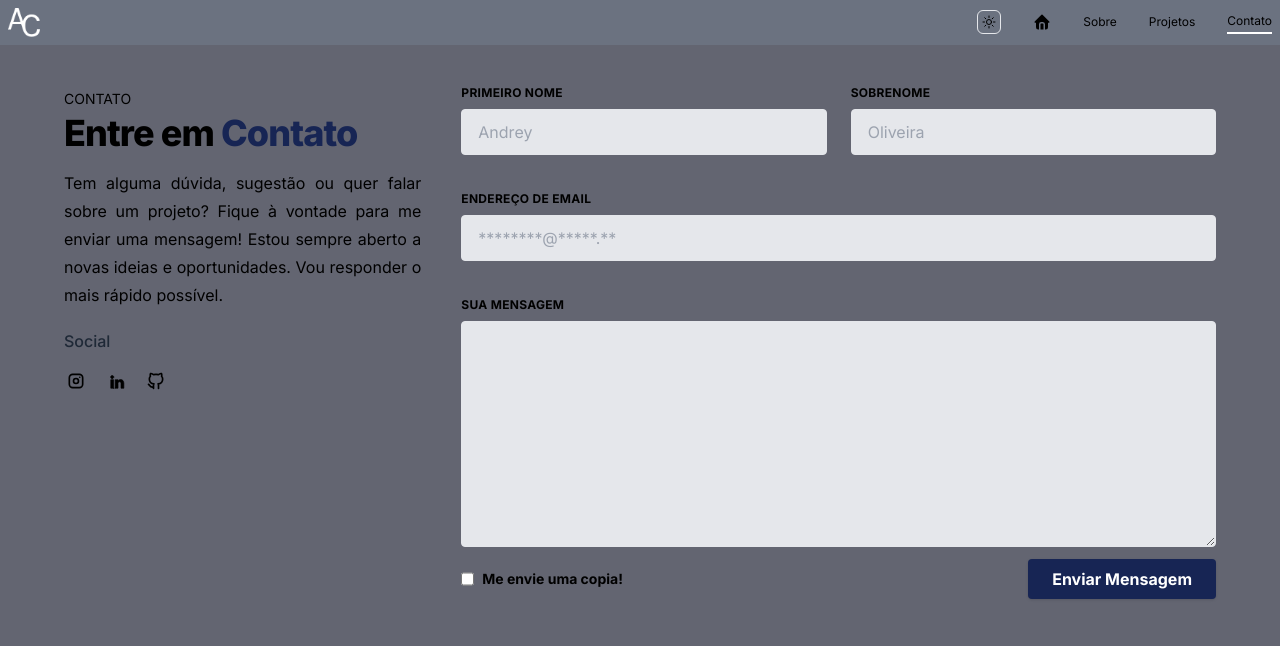
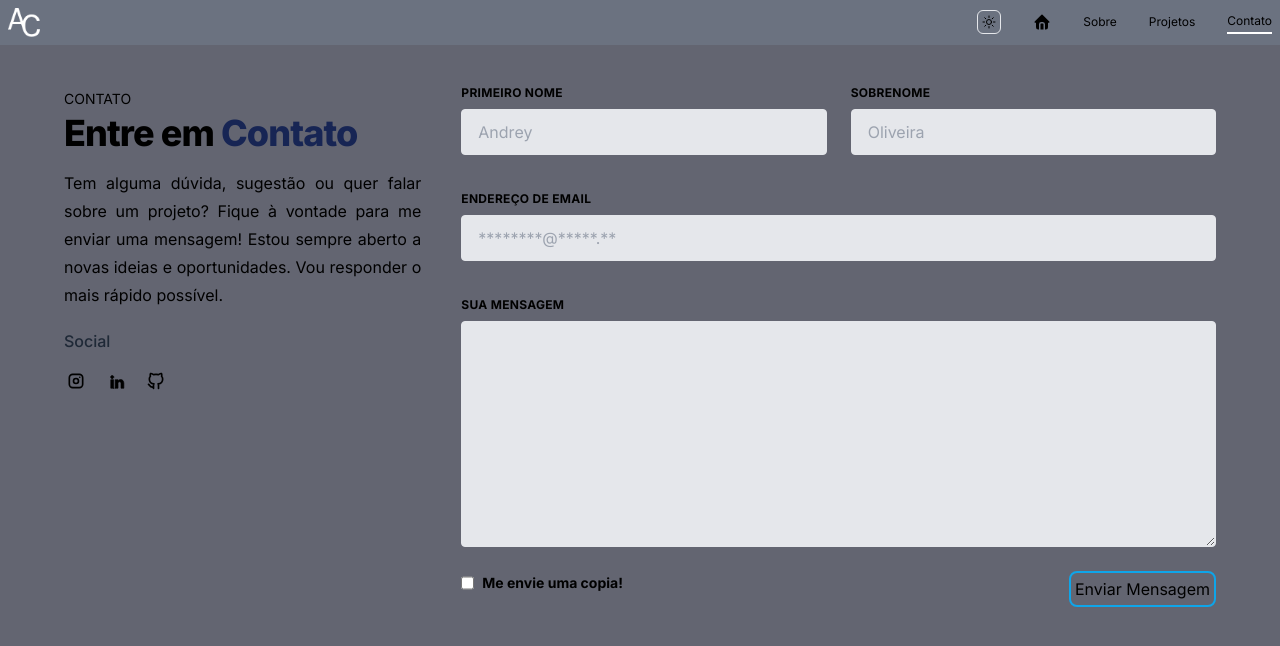
Before and after one commit to AndreyCadmo/Portfolio, a Next.js app: page /contact in a window 1280 px wide. Shown: the top 646 px of the page. Built offline with nearby package versions, Linux system fonts and the light colour scheme.

Commit message:
Trocando botão pelo LinkButton

```diff
--- a/src/app/(interno)/contact/page.tsx
+++ b/src/app/(interno)/contact/page.tsx
@@ -1,3 +1,5 @@
+import LinkButton from "@/components/serverSide/LinkButton";
+
 export default function Page() {
   return (
     <section className="bg-backLight dark:bg-backDark justify-center flex ">
@@ -110,13 +112,10 @@ export default function Page() {
                   </span>
                 </label>
               </div>
-              <button
-                className="shadow bg-blue-950 dark:bg-indigo-600 hover:bg-indigo-400 focus:shadow-outline focus:outline-none text-white font-bold py-2 px-6 rounded"
-                type="submit">
+              <LinkButton href={"#"}>
                 Enviar Mensagem
-              </button>
+              </LinkButton>
             </div>
-
           </div>
         </form>
       </div>
```
